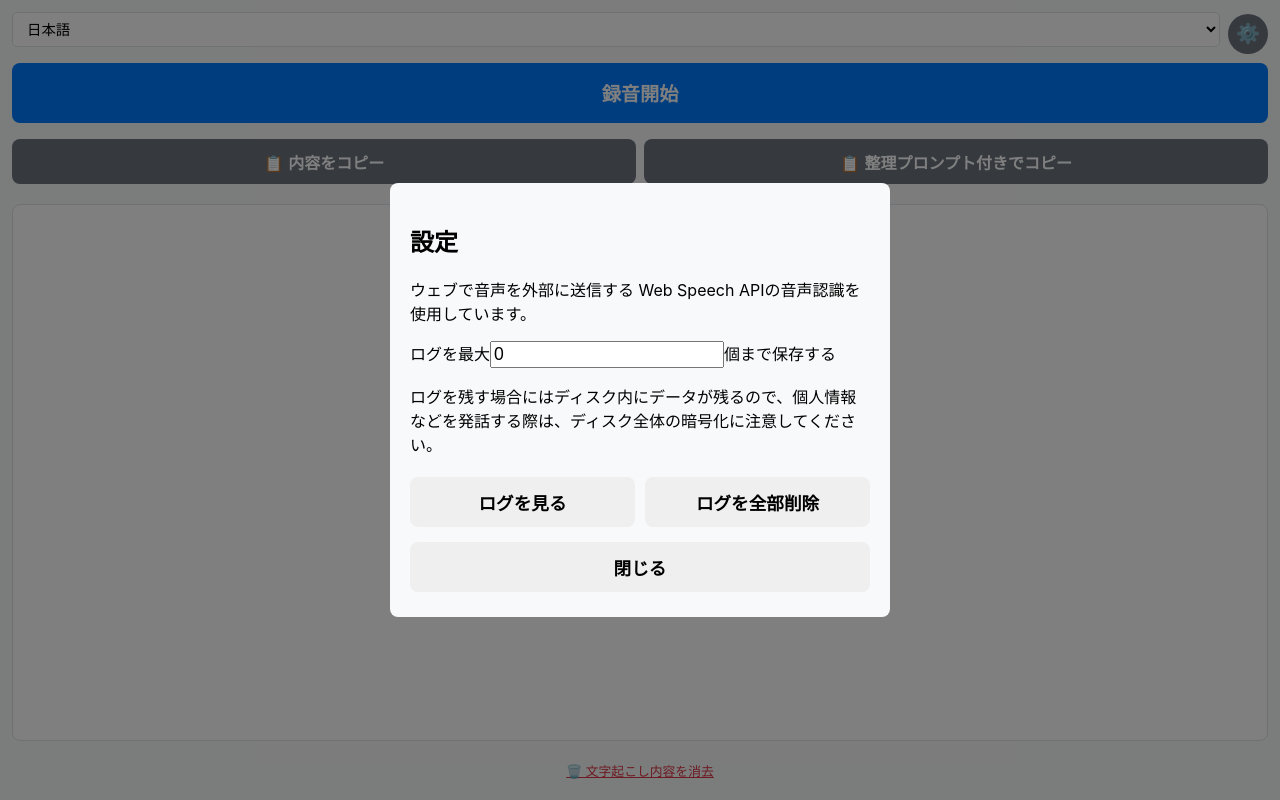
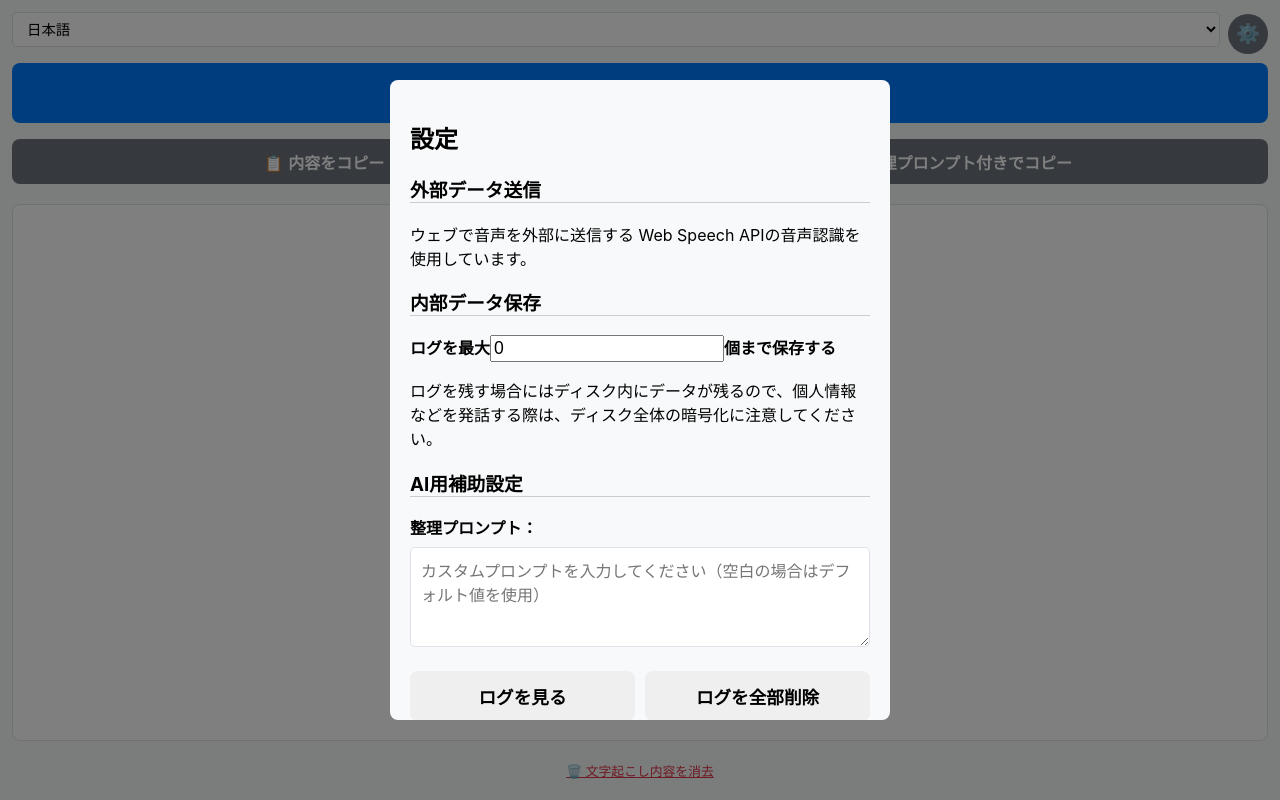
Before and after one commit to HosokawaKenchi/InstantWebSpeech, a plain HTML site: page index.html in a window 1280 px wide. Drawn offline with Linux system fonts and the light colour scheme.

Commit message:
カスタムプロンプト

```diff
--- a/app.js
+++ b/app.js
@@ -14,11 +14,22 @@ function loadSettings() {
         settings = JSON.parse(saved);
     }
     logCountInput.value = settings.logCount;
+
+    // カスタムプロンプトを読み込む
+    const customPrompt = localStorage.getItem('custom_organize_prompt');
+    if (customPromptInput && customPrompt) {
+        customPromptInput.value = customPrompt;
+    }
 }
 
 function saveSettings() {
     settings.logCount = parseInt(logCountInput.value) || 0;
     localStorage.setItem('settings', JSON.stringify(settings));
+
+    // カスタムプロンプトを保存
+    if (customPromptInput) {
+        localStorage.setItem('custom_organize_prompt', customPromptInput.value);
+    }
 }
 
 /**
@@ -167,6 +178,7 @@ const stopBtn = document.getElementById('stopBtn');
 const restartBtn = document.getElementById('restartBtn');
 const copyBtn = document.getElementById('copyBtn');
 const copyOrganizeBtn = document.getElementById('copyOrganizeBtn');
+const customPromptInput = document.getElementById('customPromptInput');
 const resetBtn = document.getElementById('resetBtn');
 const resultDiv = document.getElementById('result');
 const langSelect = document.getElementById('langSelect');
@@ -374,7 +386,9 @@ if (!SpeechRecognition) {
     if (copyOrganizeBtn) {
         copyOrganizeBtn.onclick = () => {
             const text = resultDiv.textContent || "";
-            const prompt = currentLangConfig.ui.organizePrompt || "";
+            // カスタムプロンプトを優先的に使用
+            const customPrompt = localStorage.getItem('custom_organize_prompt');
+            const prompt = (customPrompt && customPrompt.trim()) ? customPrompt : (currentLangConfig.ui.organizePrompt || "");
             navigator.clipboard.writeText(prompt + text).then(() => {
                 const originalText = copyOrganizeBtn.textContent;
                 copyOrganizeBtn.textContent = currentLangConfig.ui.copyDone;
--- a/index.html
+++ b/index.html
@@ -45,11 +45,18 @@
     <div id="settingsDialog" class="dialog">
         <div class="dialog-content">
             <h2>設定</h2>
-            <p>ウェブで音声を外部に送信する Web Speech APIの音声認識を使用しています。</p>
+            <h3>外部データ送信</h3>
+            <p>ウェブで音声情報を外部に送信する Web Speech APIの音声認識を使用しています。</p>
+            <h3>内部データ保存</h3>
             <div class="setting-item">
                 <label for="logCountInput">ログを最大<input type="number" id="logCountInput" min="0" value="0">個まで保存する</label>
             </div>
             <p>ログを残す場合にはディスク内にデータが残るので、個人情報などを発話する際は、ディスク全体の暗号化に注意してください。</p>
+            <h3>AI用補助設定</h3>
+            <div class="setting-item">
+                <label for="customPromptInput">整理プロンプト：</label>
+                <textarea id="customPromptInput" class="prompt-input" placeholder="カスタムプロンプトを入力してください（空白の場合はデフォルト値を使用）"></textarea>
+            </div>
             <div class="dialog-buttons">
                 <button id="viewLogsBtn">ログを見る</button>
                 <button id="deleteAllLogsBtn">ログを全部削除</button>
--- a/theme.css
+++ b/theme.css
@@ -199,6 +199,10 @@ button:hover {
     max-height: none;
 }
 
+.dialog-content h3 {
+    border-bottom: 1px solid #ccc;
+}
+
 .dialog-content button {
     height: 50px;
     margin: 5px 0;
@@ -207,6 +211,29 @@ button:hover {
 
 .dialog-content input {
     font-size: 1.1rem;
+}
+
+.setting-item {
+    margin: 15px 0;
+}
+
+.setting-item label {
+    display: block;
+    margin-bottom: 8px;
+    font-weight: bold;
+    font-size: 1rem;
+}
+
+.prompt-input {
+    width: 100%;
+    height: 100px;
+    padding: 10px;
+    font-size: 1rem;
+    border: 1px solid #dee2e6;
+    border-radius: 5px;
+    font-family: -apple-system, sans-serif;
+    resize: vertical;
+    box-sizing: border-box;
 }
 
 .dialog-buttons {
```
